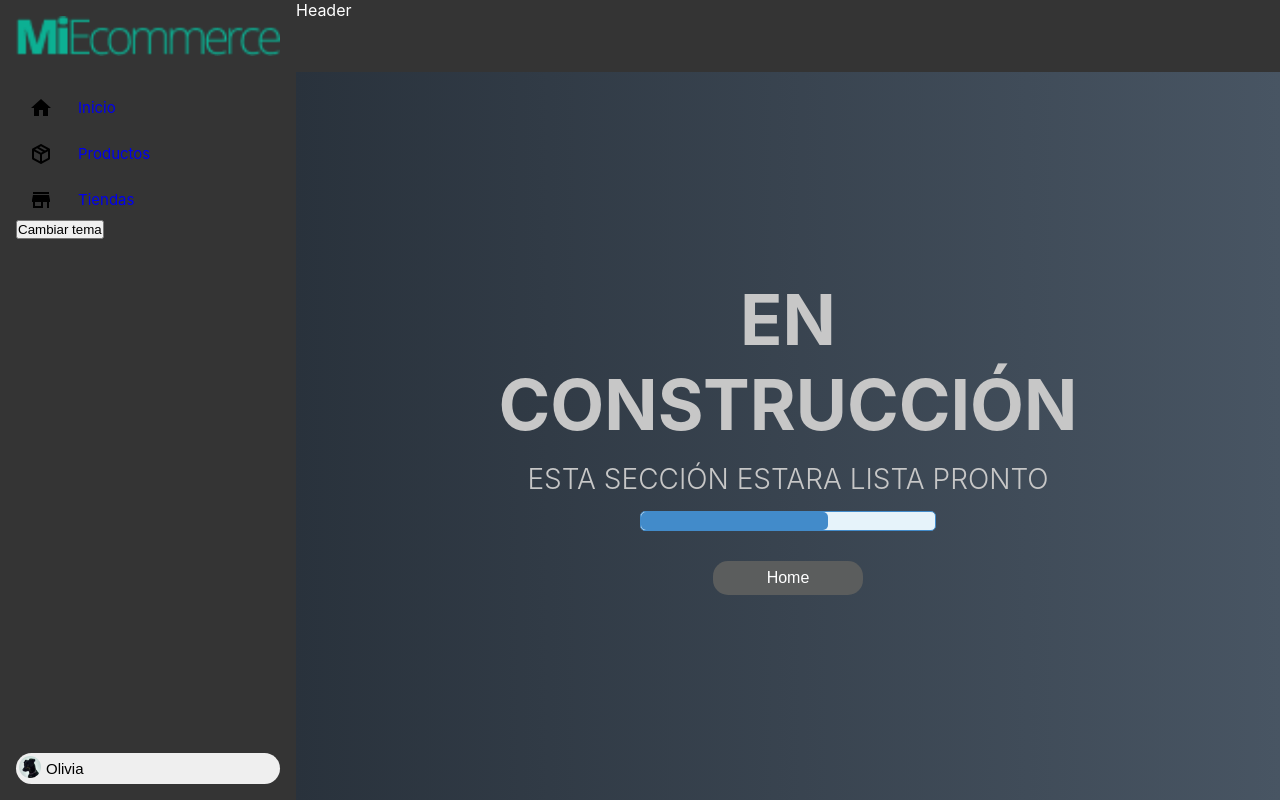
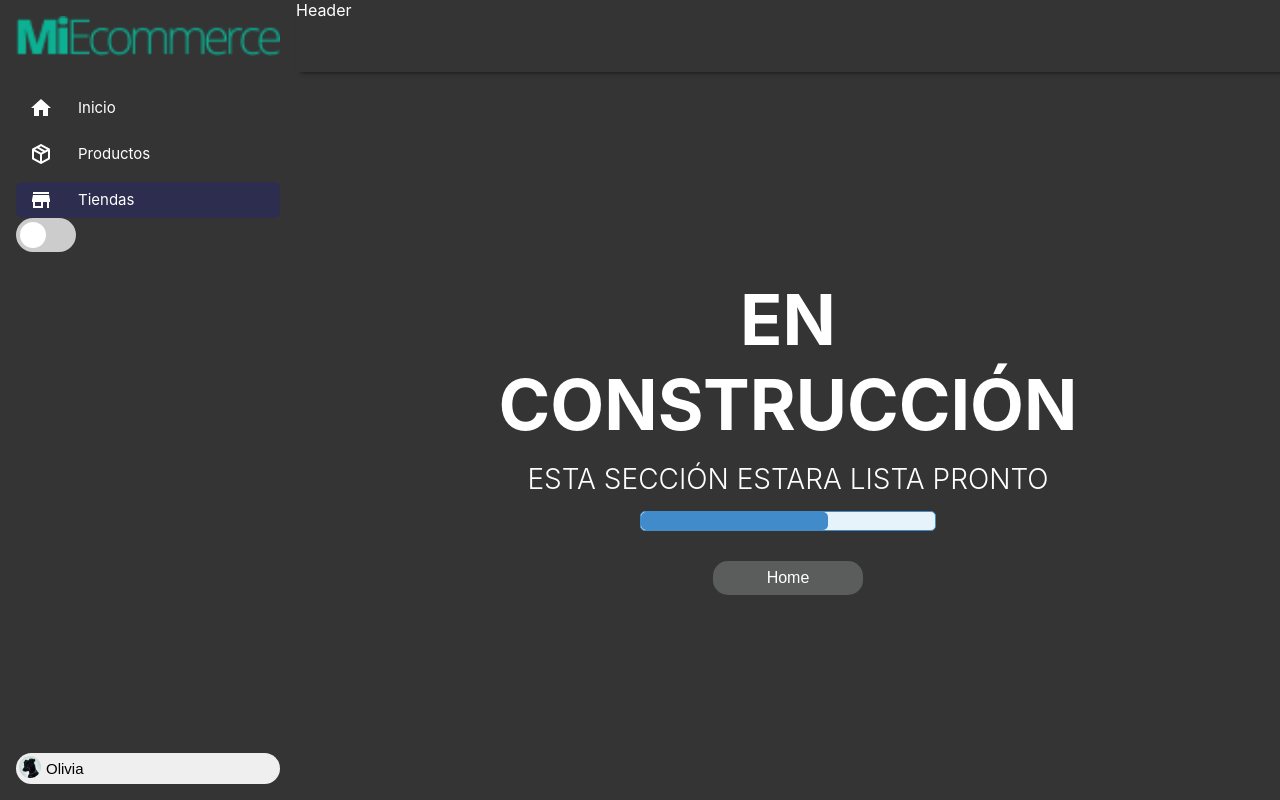
Before and after one commit to JoaquinVarelaCenco/Dashboard-Equipo1, a React (Create React App) app: page /stores in a window 1280 px wide. Built offline with nearby package versions, Linux system fonts and the light colour scheme.

Commit message:
Implementando switch para darkMode

```diff
--- a/src/App.css
+++ b/src/App.css
@@ -19,7 +19,7 @@
 .App{
 display: flex;
 /* width: 100vw; */
-height: 100vh;
+min-height: 100vh;
 }
 
 /* DarkMode */
--- /dev/null
+++ b/src/components/SwitchToggle/SwitchToggle.css
@@ -0,0 +1,62 @@
+/* The switch - the box around the slider */
+.switch {
+    position: relative;
+    display: inline-block;
+    width: 60px;
+    height: 34px;
+}
+
+/* Hide default HTML checkbox */
+.switch input {
+    opacity: 0;
+    width: 0;
+    height: 0;
+}
+
+/* The slider */
+.slider {
+    position: absolute;
+    cursor: pointer;
+    top: 0;
+    left: 0;
+    right: 0;
+    bottom: 0;
+    background-color: #ccc;
+    -webkit-transition: .4s;
+    transition: .4s;
+}
+
+.slider:before {
+    position: absolute;
+    content: "";
+    height: 26px;
+    width: 26px;
+    left: 4px;
+    bottom: 4px;
+    background-color: white;
+    -webkit-transition: .4s;
+    transition: .4s;
+}
+
+input:checked + .slider {
+    background-color: #2196F3;
+}
+
+input:focus + .slider {
+    box-shadow: 0 0 1px #2196F3;
+}
+
+input:checked + .slider:before {
+    -webkit-transform: translateX(26px);
+    -ms-transform: translateX(26px);
+    transform: translateX(26px);
+}
+
+/* Rounded sliders */
+.slider.round {
+    border-radius: 34px;
+}
+
+.slider.round:before {
+    border-radius: 50%;
+}
--- /dev/null
+++ b/src/components/SwitchToggle/SwitchToggle.js
@@ -0,0 +1,12 @@
+import "./SwitchToggle.css";
+
+const SwitchToggle = () => {
+  return (
+    <label class="switch">
+        <input type="checkbox" />
+        <span class="slider round"></span>
+    </label>
+  )
+}
+
+export default SwitchToggle
--- a/src/components/header/Header.css
+++ b/src/components/header/Header.css
@@ -3,4 +3,5 @@
     position: fixed;
     width: 100%;
     height: 72px;
+    box-shadow: 0px 5px 5px -5px rgba(0,0,0,0.75);
 }
--- a/src/components/mainArea/MainArea.css
+++ b/src/components/mainArea/MainArea.css
@@ -8,3 +8,10 @@
     margin-top: 72px;
     min-height: calc(100vh - 72px);
 }
+
+@media(max-width:1024px){
+    .mainArea{
+        width: 100%;
+        margin-left: 0;
+    }
+}
--- a/src/components/sideBar/SideBar.css
+++ b/src/components/sideBar/SideBar.css
@@ -36,12 +36,13 @@
   gap: 25px;
   font-size: 15px;
   /* margin-left: 15px; */
-  padding: 6px 0
+  padding: 6px 0;
 }
 
 .sideBar_eachLink img{
   padding-left: 13px;
 }
+
 .user-name {
 padding-left: 5px;
 font-size: 15px;
@@ -61,3 +62,18 @@ font-size: 15px;
     display: none;
   }
 }
+
+
+/* Dark Mode */
+
+.sideBar_Link .clear{
+  color: var(--clear-Color);
+}
+
+.sideBar_Link .dark{
+  color: var(--black-Color);
+}
+
+.dark .sideBar_eachLink img{
+  filter: invert();
+}
--- a/src/components/sideBar/SideBar.js
+++ b/src/components/sideBar/SideBar.js
@@ -7,22 +7,25 @@ import pakage from "../../assets/images/package-variant-closed.svg";
 import store from "../../assets/images/store.svg";
 import { useContext } from "react";
 import { ThemeContext } from "../../context/ThemeContext";
+import SwitchToggle from "../SwitchToggle/SwitchToggle";
 
 const Sidebar = () => {
 
   const { theme, toggleTheme } = useContext(ThemeContext);
-  console.log(theme)
 
   return (
     <div className={`sideBar ${theme}`}>
       <div>
         <img className="sideBar__img-logo" src={logo} />
         <div className="sideBar__Links">
-          <NavLink  to="/home" className="sideBar_eachLink"> <img src= {casita} />Inicio</NavLink>
-          <NavLink  to="/products" className="sideBar_eachLink"> <img src= {pakage} />Productos</NavLink>
-          <NavLink  to="/tiendas" className="sideBar_eachLink"> <img src= {store} />Tiendas</NavLink>
+          <NavLink  to="/" className={`sideBar_eachLink ${theme}`}> <img src= {casita} />Inicio</NavLink>
+          <NavLink  to="/products" className={`sideBar_eachLink ${theme}`}> <img src= {pakage} />Productos</NavLink>
+          <NavLink  to="/stores" className={`sideBar_eachLink ${theme}`}> <img src= {store} />Tiendas</NavLink>
         </div>
-        <button onClick={() => toggleTheme()}>Cambiar tema</button>
+
+
+        <SwitchToggle onClick={() => toggleTheme()}/>
+
       </div>
       <button className="user-button">
         <div className="user-button__profile">
--- a/src/pages/NoImplemented/NoImplemented.css
+++ b/src/pages/NoImplemented/NoImplemented.css
@@ -7,10 +7,7 @@
     gap: 15px;
     height: calc(100vh - 72px);
     width: 100%;
-    color: rgb(199, 199, 199);
-    background: #485563;  /* fallback for old browsers */
-    background: -webkit-linear-gradient(to right, #29323c, #485563);  /* Chrome 10-25, Safari 5.1-6 */
-    background: linear-gradient(to right, #29323c, #485563); /* W3C, IE 10+/ Edge, Firefox 16+, Chrome 26+, Opera 12+, Safari 7+ */
+    /* color: rgb(199, 199, 199); */
 }
 
 .noImplemented h3{
--- a/src/pages/NoImplemented/NoImplemented.js
+++ b/src/pages/NoImplemented/NoImplemented.js
@@ -1,9 +1,14 @@
+import { useContext } from 'react';
 import { Link } from 'react-router-dom'
+import { ThemeContext } from '../../context/ThemeContext';
 import './NoImplemented.css'
 
 const NoImplemented = () => {
+
+  const { theme, toggleTheme } = useContext(ThemeContext);
+
   return (
-    <div className='noImplemented'>
+    <div className={`noImplemented ${theme}`}>
         <h3><span>En</span> Construcción</h3>
         <p>Esta sección estara lista pronto</p>
         <div className='progress'>
```
